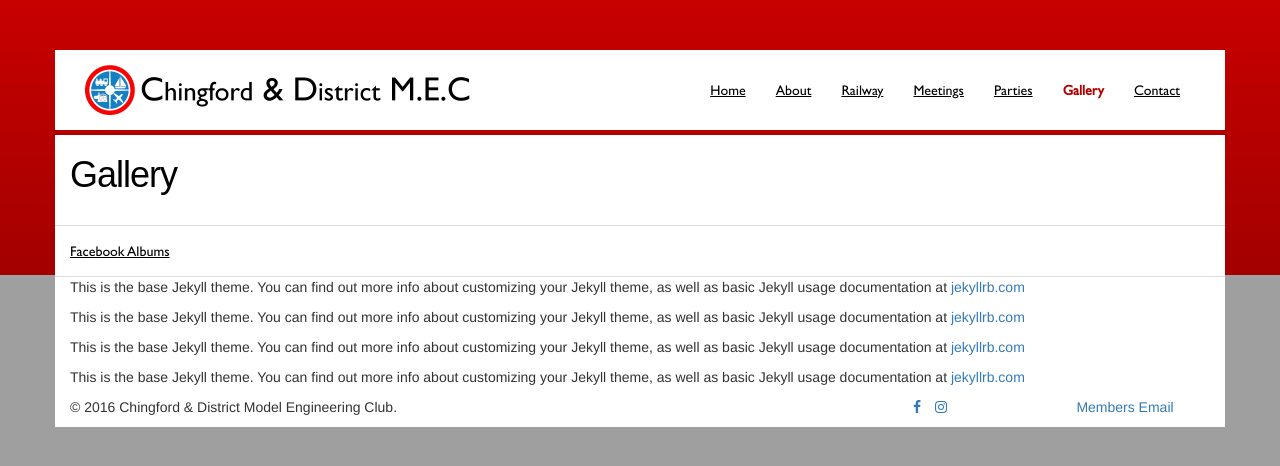
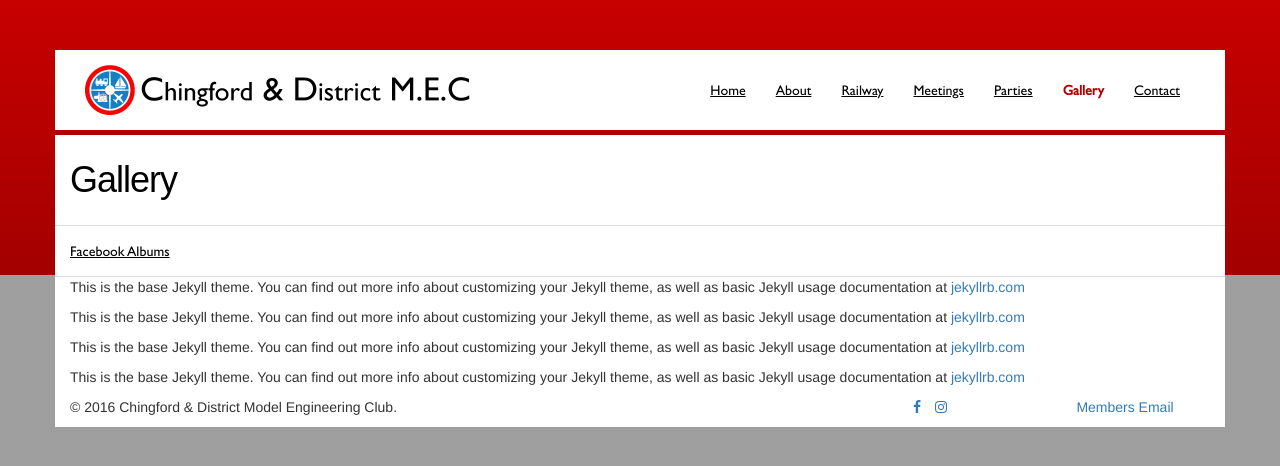
Before and after one commit to Liver99/cdmec.co.uk, a Jekyll site: the page built from gallery/index.md, in a window 1280 px wide. Shown: the top 466 px of the page. Built offline with Jekyll 4.4.1, drawn with Linux system fonts in a browser that asks for light colours; nearby versions of some CDN libraries.

Commit message:
Fix page h1 title margin

```diff
--- a/_sass/_page.scss
+++ b/_sass/_page.scss
@@ -7,6 +7,10 @@
     border-top: 5px solid #B10000;
     border-bottom: 1px solid #ddd;
     color: #000;
+    > h1 {
+      margin-top:25px;
+      margin-bottom:5px;
+    }
   }
 
   .sub-nav {
```
